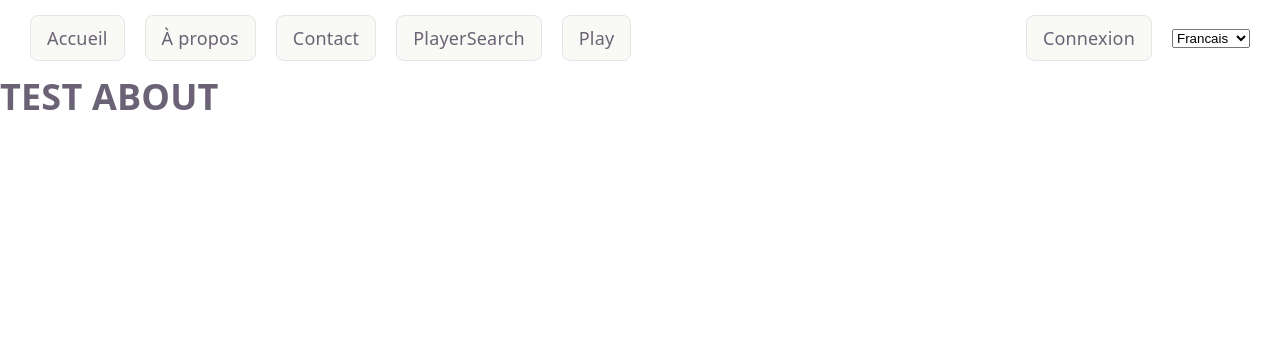
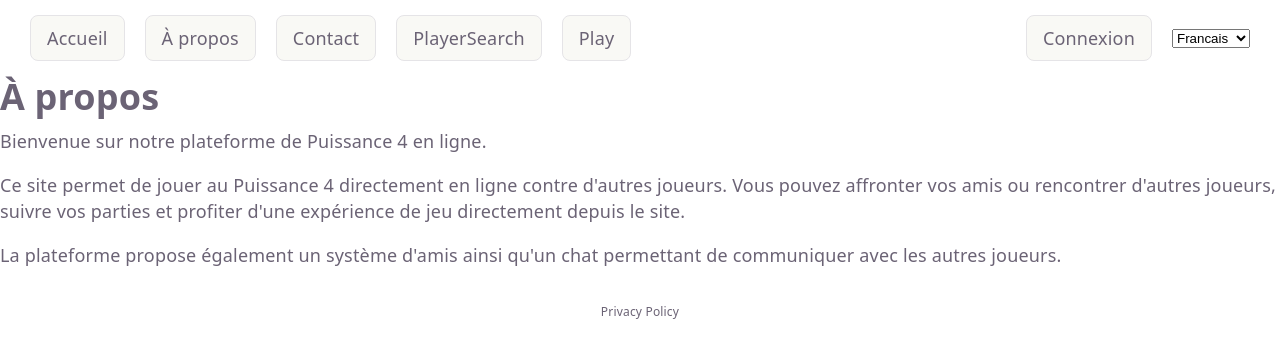
Before and after one commit to asqel/transcendence, a React (Vite) app in the folder src/frontend/site/: page /about in a window 1280 px wide. Shown: the top 358 px of the page. Built offline with nearby package versions, Linux system fonts and the light colour scheme.

Commit message:
Update About.tsx
retreive about

```diff
--- a/src/frontend/site/src/pages/About.tsx
+++ b/src/frontend/site/src/pages/About.tsx
@@ -3,10 +3,29 @@ import './About.css'
 
 function About() {
 	return (
-	<div>
-		<h1>TEST ABOUT</h1>
-	</div>
-)
+		<div>
+			<h1>À propos</h1>
+
+      <p>
+	    Bienvenue sur notre plateforme de Puissance 4 en ligne.
+      </p>
+
+      <p>
+	    Ce site permet de jouer au Puissance 4 directement en ligne contre d'autres joueurs.
+	    Vous pouvez affronter vos amis ou rencontrer d'autres joueurs, suivre vos parties
+	    et profiter d'une expérience de jeu directement depuis le site.
+      </p>
+
+      <p>
+	    La plateforme propose également un système d'amis ainsi qu'un chat permettant
+	    de communiquer avec les autres joueurs.
+      </p>
+
+      <Link to="/privacy-policy" className="privacy-link">
+	    Privacy Policy
+      </Link>
+		</div>
+	)
 }
 
 export default About
```
